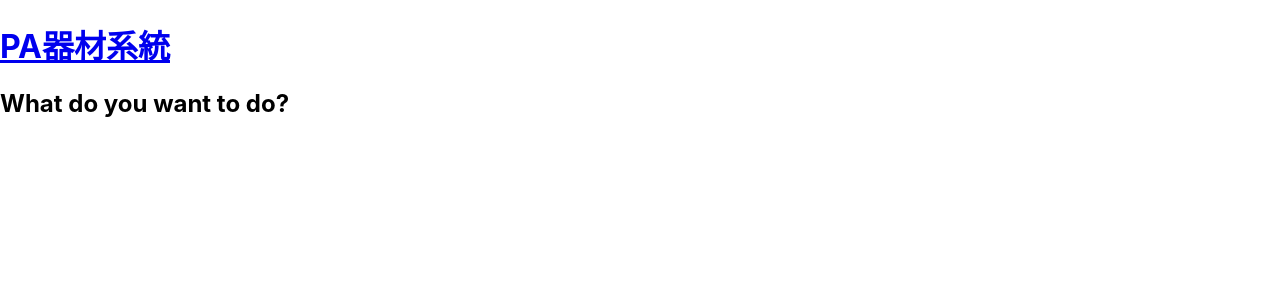
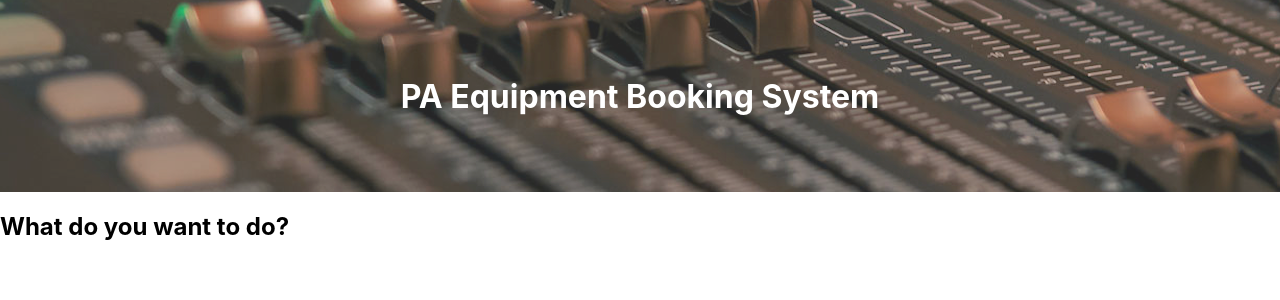
Before and after one commit to leolinpotato/NTUPA-Equipment-Booking-System, a React (Create React App) app in the folder frontend/: page / in a window 1280 px wide. Shown: the top 300 px of the page. Built offline with nearby package versions, Linux system fonts and the light colour scheme.

Commit message:
modify title.js, title.css

```diff
--- a/frontend/src/components/title.js
+++ b/frontend/src/components/title.js
@@ -1,12 +1,12 @@
 import React from 'react';
-//import '../css/title.css';
+import '../css/title.css';
 
 const Title = () => {
 	return (
-		<div classname = 'titleContainer'>
+		<div className = 'titleContainer'>
 			<a href="/">
                 <div className='title'>
-                    <h1>PA器材系統</h1>
+                    <h1>PA Equipment Booking System</h1>
                 </div>
             </a>
 		</div>
--- a/frontend/src/container/sideBar.js
+++ b/frontend/src/container/sideBar.js
@@ -6,7 +6,7 @@ import { useNavigate } from 'react-router-dom';
 
 const SideBar = () => {
 	return (
-		<div classname = 'sideBarContainer'>
+		<div className = 'sideBarContainer'>
 		</div>
 	)
 }
--- a/frontend/src/css/title.css
+++ b/frontend/src/css/title.css
@@ -0,0 +1,15 @@
+.title {
+    height: 10em;
+    padding: 1em;
+    color: white;
+    display: flex;
+    justify-content: center;
+    align-items: center;
+}
+.titleContainer {
+    background-image: url(./pa圖片.png);
+    opacity: 0.85;
+}
+a:link {
+    text-decoration: none;
+}
```
Also changed, not shown: frontend/src/css/pa圖片.png (added), 1 other file (tests, documents, lock files or other folders).
